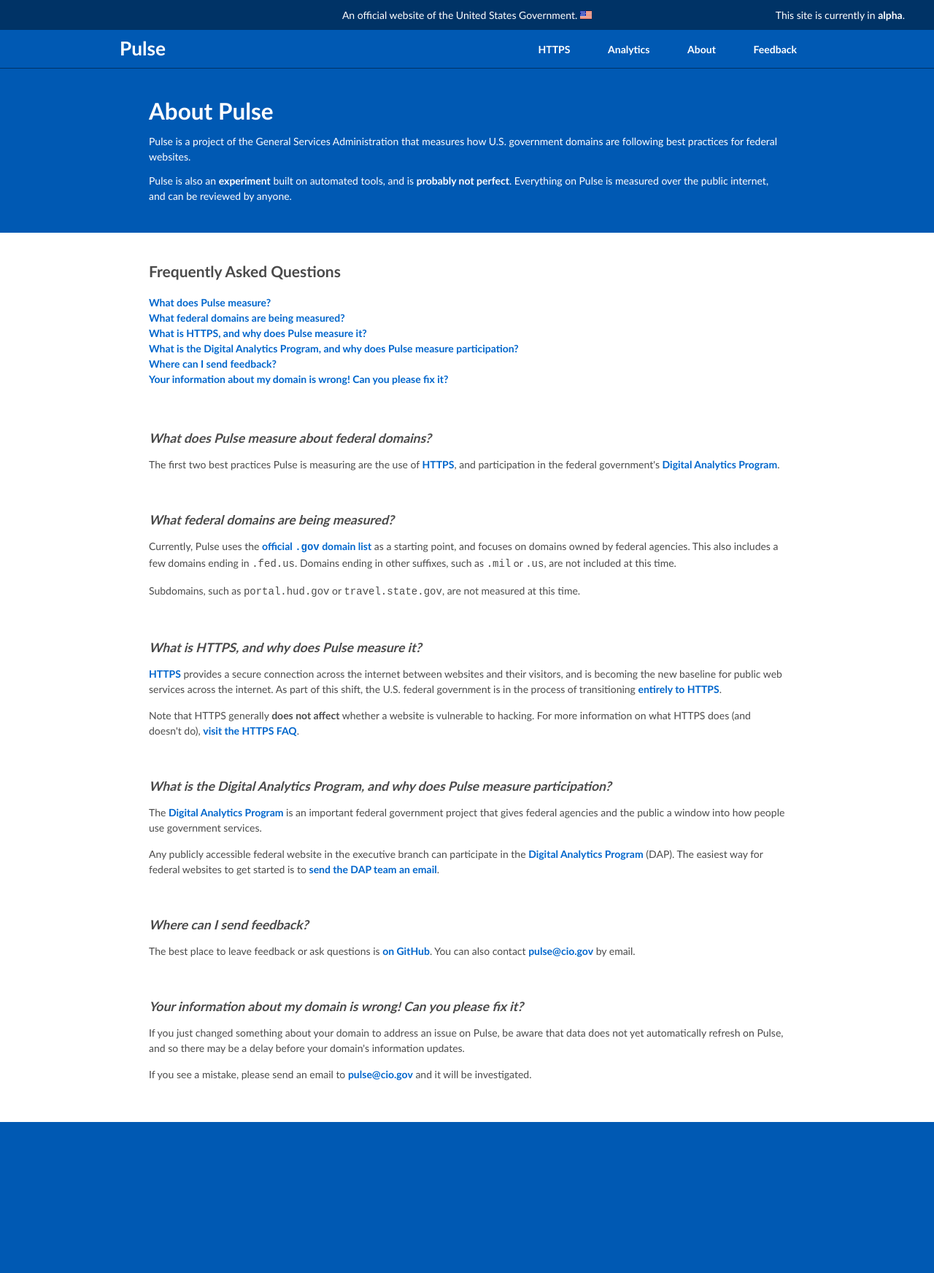
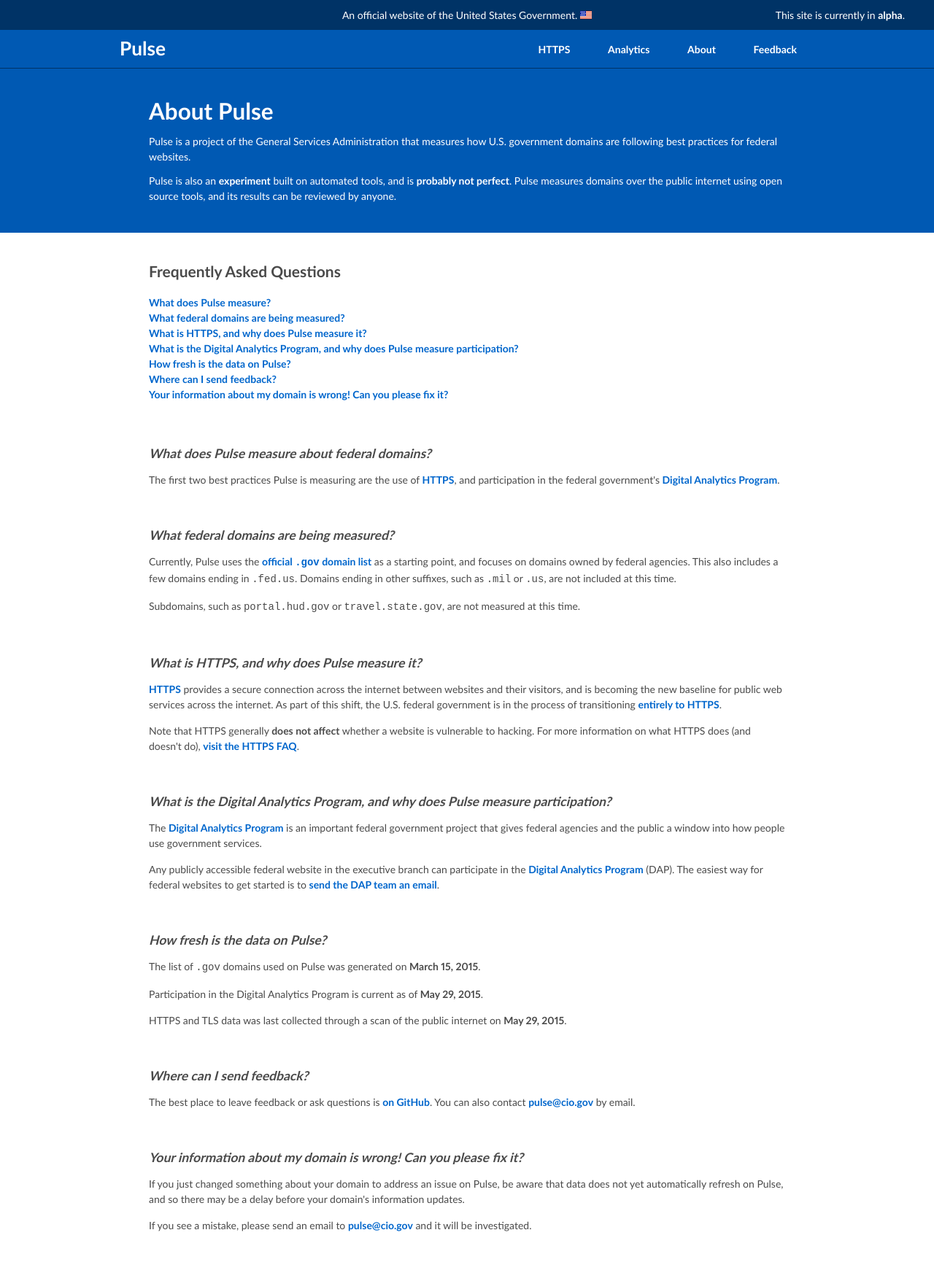
Before and after one commit to 18F/pulse, a Jekyll site: the page built from pages/about.html, in a window 1280 px wide. Shown: the whole page at 73% size. Built offline with Jekyll 4.4.1, drawn with Linux system fonts in a browser that asks for light colours; Markdown is read by kramdown in place of the engine named in the settings; before the commit the page ends 1538 px from its top, so only the background shows below that.

Commit message:
data freshness information

```diff
--- a/_config.yml
+++ b/_config.yml
@@ -4,6 +4,14 @@
 title: "The pulse of the federal .gov space"
 description: "How federal government domains are meeting best practices on the web."
 
+# When the data we used was generated. Manually updated for now.
+data:
+  # The export date for the .gov domain list.
+  domains: 2015-03-15
+  # The export date for the DAP participating sub/domain list.
+  dap: 2015-05-29
+  # The scan date for HTTP/TLS data.
+  scan: 2015-05-29
 
 # Markdown configuration.
 highlighter: rouge
--- a/_includes/analytics/header.html
+++ b/_includes/analytics/header.html
@@ -10,6 +10,10 @@
     <p>
       The <a href="https://www.digitalgov.gov/services/dap/">Digital Analytics Program</a> (DAP) is a central, shared web analytics service for federal agencies of the United States government, managed by the General Services Administration. Participating federal agencies report web analytics to a central account, and have access to all reported data. Data from the program is also shared publicly at <a href="https://analytics.usa.gov">analytics.usa.gov</a>.
     </p>
+
+    <p>
+      Participation in the Digital Analytics Program was last measured on <strong>{{ site.data.dap | date: "%B %d, %Y" }}</strong>.
+    </p>
   </div>
 
 </header>
--- a/_includes/https/header.html
+++ b/_includes/https/header.html
@@ -13,6 +13,10 @@
     <p>
       Note that HTTPS generally <strong>does not affect</strong> whether a website is vulnerable to hacking. For more information on what HTTPS does (and doesn't do), <a href="https://https.cio.gov/faq/">visit the HTTPS FAQ</a>.
     </p>
+
+    <p>
+      HTTPS and TLS data was last collected through a scan of the public internet on <strong>{{ site.data.scan | date: "%B %d, %Y" }}</strong>.
+    </p>
   </div>
 
 </header>
--- a/assets/css/main.css
+++ b/assets/css/main.css
@@ -444,7 +444,7 @@
       display: block;
       margin-right: 2.35765%;
       width: 65.88078%;
-      padding-top: 60px; }
+      padding-top: 30px; }
       #analytics #content > header.chart .description:last-child, #https #content > header.chart .description:last-child, #about #content > header.chart .description:last-child {
         margin-right: 0; }
       @media screen and (max-width: 767px) {
--- a/assets/scss/main.scss
+++ b/assets/scss/main.scss
@@ -275,7 +275,7 @@
         padding: 0;
         .description {
           @include span-columns(8);
-          padding-top: 60px;
+          padding-top: 30px;
           @include media($medium) {
             @include span-columns(12);
             padding: 40px 20px 20px 20px;
--- a/pages/about.html
+++ b/pages/about.html
@@ -11,7 +11,7 @@
   	Pulse is a project of the General Services Administration that measures how U.S. government domains are following best practices for federal websites.
   </p>
   <p>
-  	Pulse is also an <strong>experiment</strong> built on automated tools, and is <strong>probably not perfect</strong>. Everything on Pulse is measured over the public internet, and can be reviewed by anyone.
+  	Pulse is also an <strong>experiment</strong> built on automated tools, and is <strong>probably not perfect</strong>. Pulse measures domains over the public internet using open source tools, and its results can be reviewed by anyone.
   </p>
 
 </header>
@@ -33,6 +33,9 @@
 				</li>
 				<li>
 					<a href="#why-dap">What is the Digital Analytics Program, and why does Pulse measure participation?</a>
+				</li>
+				<li>
+					<a href="#fresh-data">How fresh is the data on Pulse?</a>
 				</li>
 				<li>
 					<a href="#send-feedback">Where can I send feedback?</a>
@@ -91,6 +94,22 @@
 				</p>
 			</li>
 
+			<li id="fresh-data">
+				<h3>How fresh is the data on Pulse?</h3>
+
+				<p>
+					The list of <code>.gov</code> domains used on Pulse was generated on <strong>{{ site.data.domains | date: "%B %d, %Y" }}</strong>.
+				</p>
+
+				<p>
+					Participation in the Digital Analytics Program is current as of <strong>{{ site.data.dap | date: "%B %d, %Y" }}</strong>.
+				</p>
+
+				<p>
+					HTTPS and TLS data was last collected through a scan of the public internet on <strong>{{ site.data.scan | date: "%B %d, %Y" }}</strong>.
+				</p>
+			</li>
+
 			<li id="send-feedback">
 				<h3>
 					Where can I send feedback?
```
Also changed, not shown: data/data.py (+11 -4 lines).
